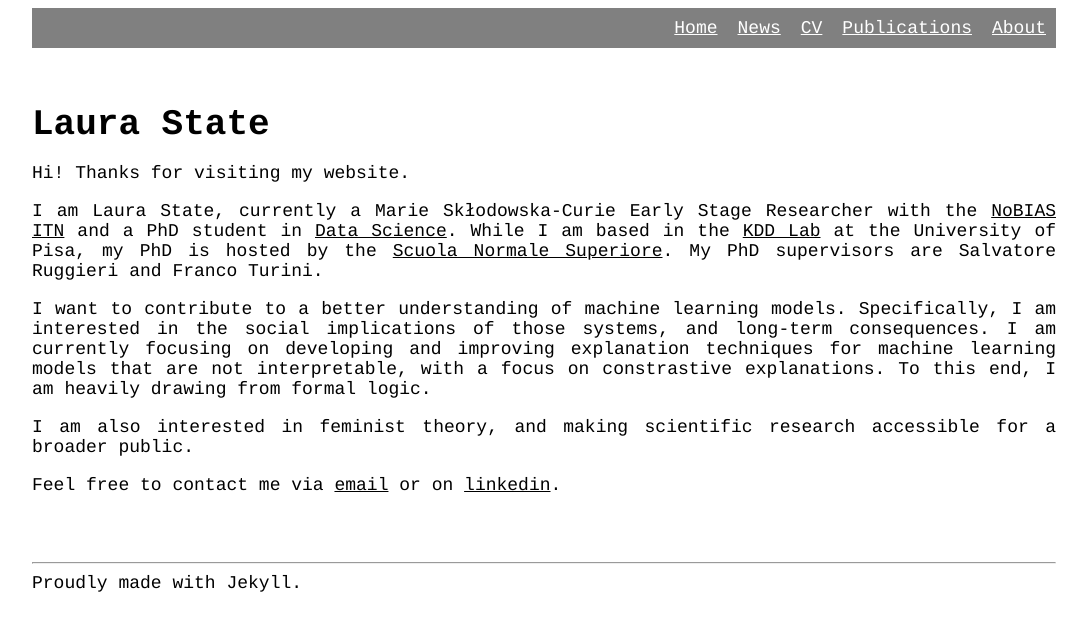
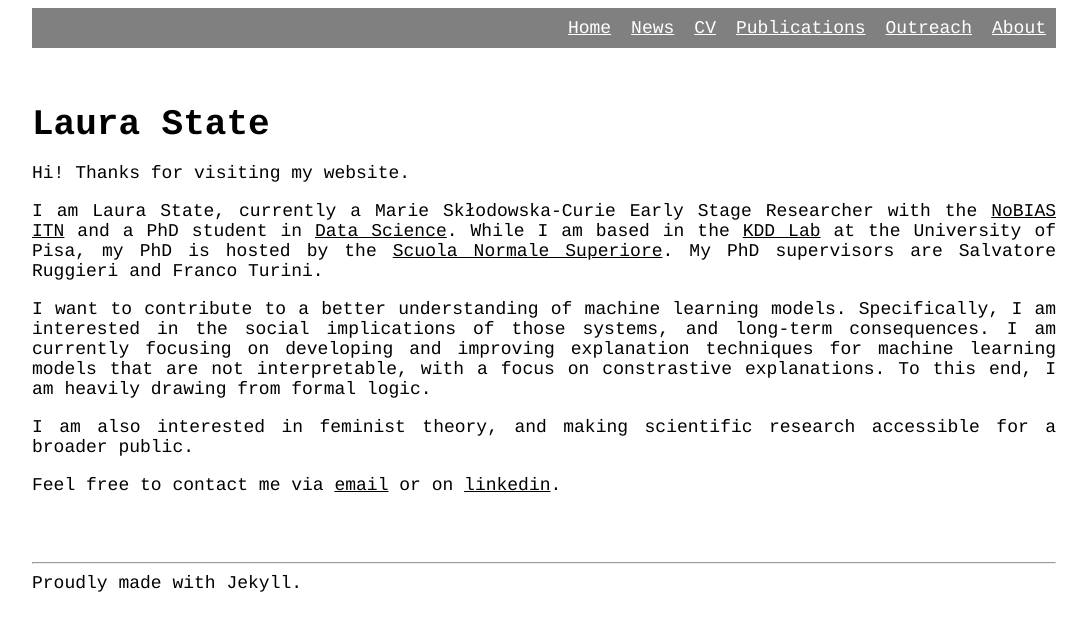
Before and after one commit to lstate/lstate.github.io, a Jekyll site: the page built from _pages/index.markdown, in a window 1280 px wide. Shown: the top 631 px of the page, without its empty margins (96-1183 px from the left). Built offline with Jekyll 4.4.1, drawn with Linux system fonts in a browser that asks for light colours.

Commit message:
Update default.html
add outreach

```diff
--- a/_layouts/default.html
+++ b/_layouts/default.html
@@ -10,6 +10,7 @@
     <nav>
         <ul class="nav-links">
             <li><a href="/about" {% if page.title == "About" %}class="active-page"{% endif %}>About</a></li>
+            <li><a href="/outreach" {% if page.title == "Outreach" %}class="active-page"{% endif %}>Outreach</a></li>
             <li><a href="/publications" {% if page.title == "Publications" %}class="active-page"{% endif %}>Publications</a></li>
             <li><a href="/cv" {% if page.title == "CV" %}class="active-page"{% endif %}>CV</a></li>
             <li><a href="/news" {% if page.title == "News" %}class="active-page"{% endif %}>News</a></li>
```
